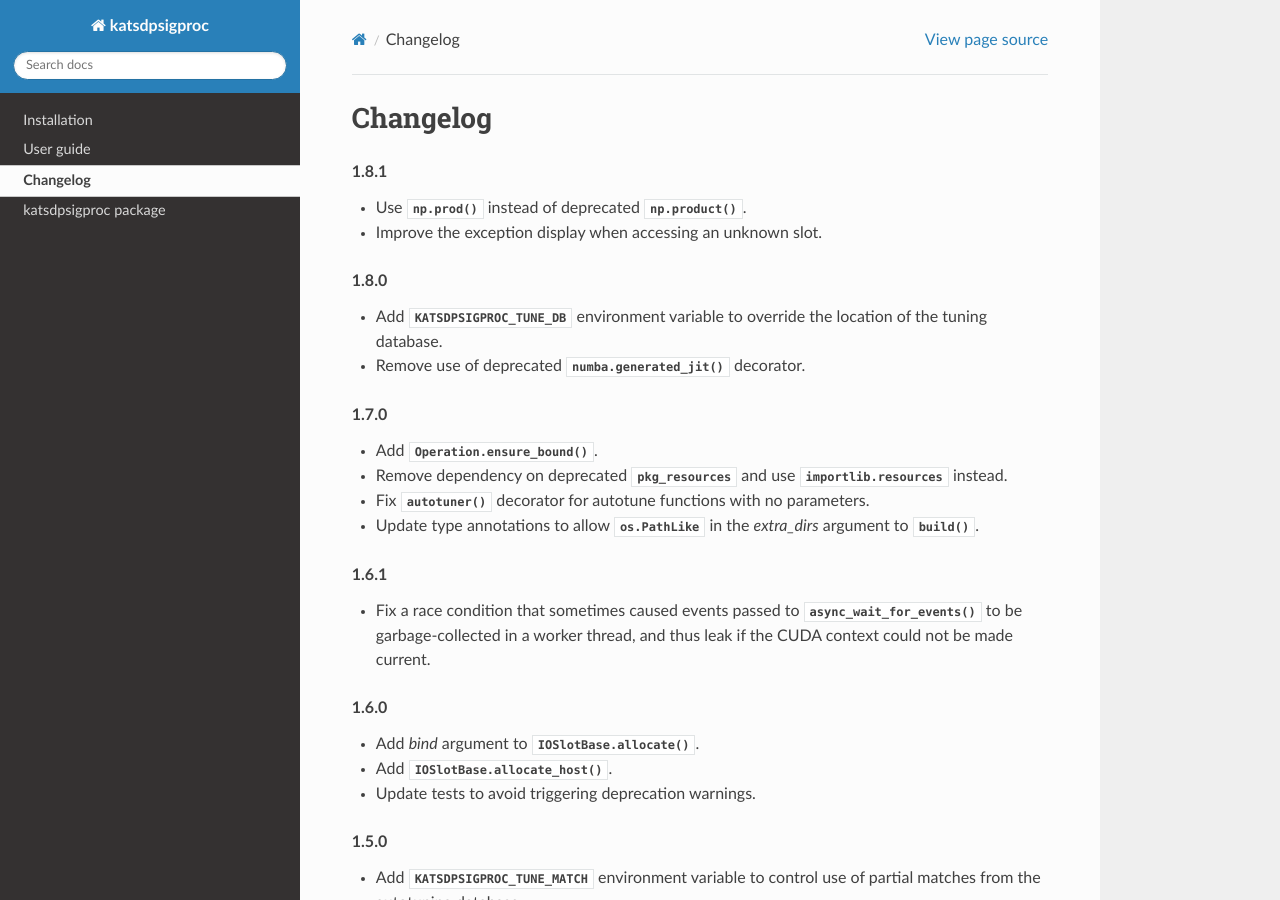
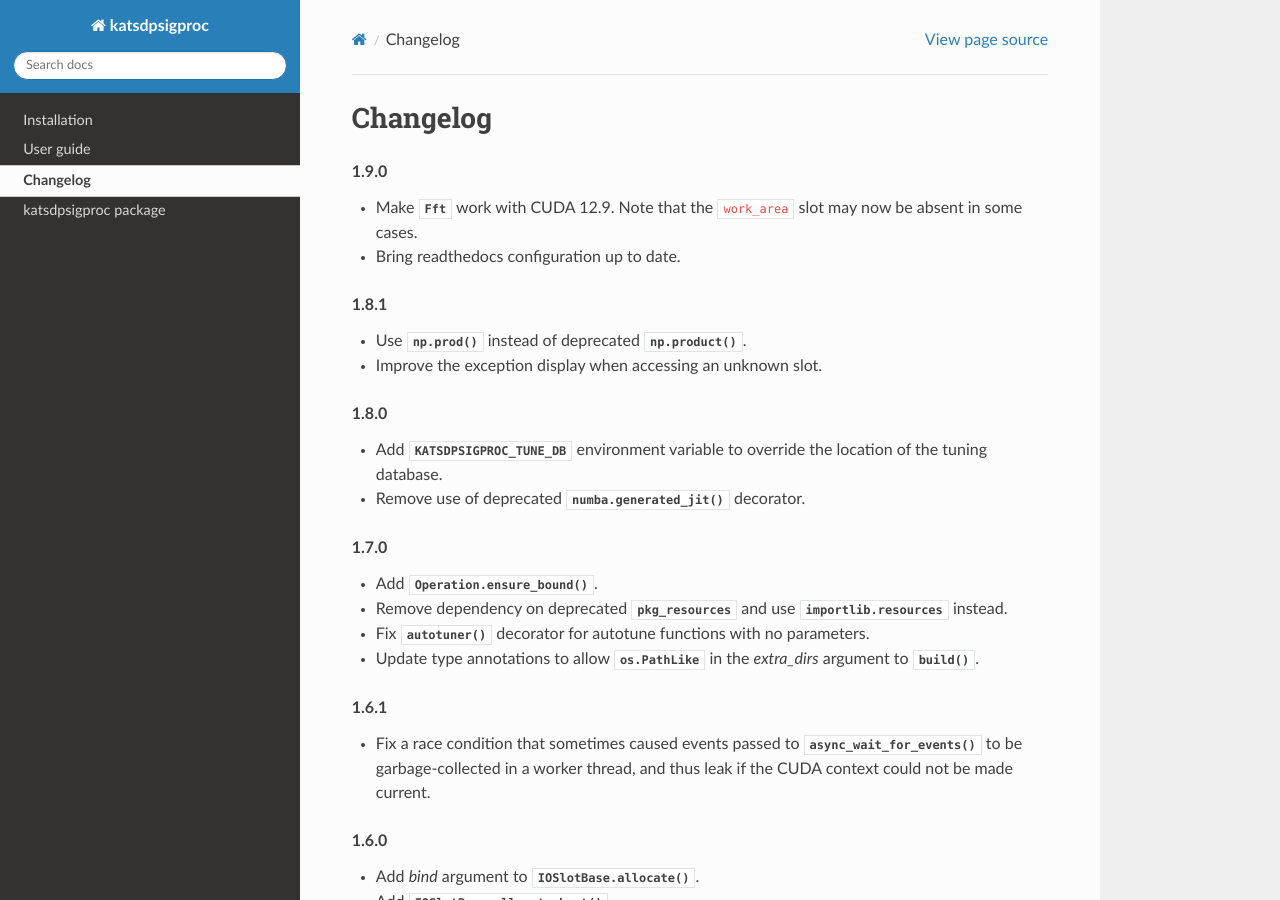
Before and after one commit to ska-sa/katsdpsigproc, a Sphinx documentation site: the page built from doc/changelog.rst, in a window 1280 px wide and 900 px high. Built offline with Sphinx 7.4.7 and the Read the Docs theme 3.1.0, drawn with Linux system fonts in a browser that asks for light colours.

Commit message:
Write changelog for 1.9.0 release

```diff
--- a/doc/changelog.rst
+++ b/doc/changelog.rst
@@ -1,5 +1,11 @@
 Changelog
 =========
+
+.. rubric:: 1.9.0
+
+- Make :class:`.Fft` work with CUDA 12.9. Note that the ``work_area`` slot may
+  now be absent in some cases.
+- Bring readthedocs configuration up to date.
 
 .. rubric:: 1.8.1
 
```
